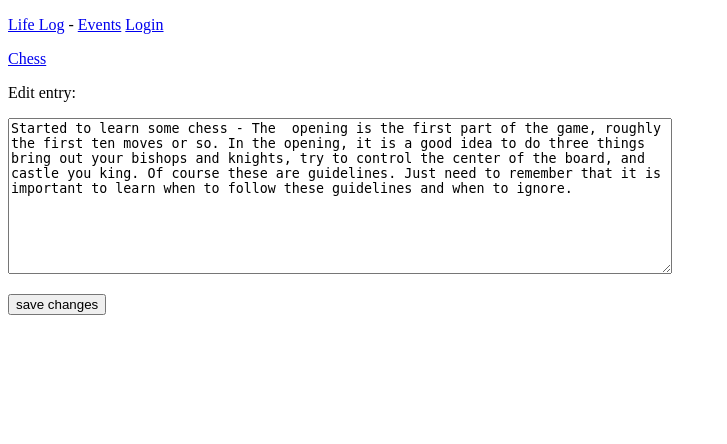
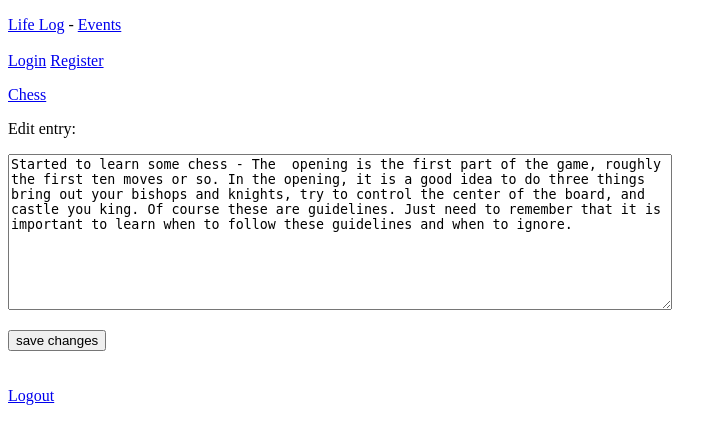
Before and after one commit to Jay-Shah10/life_log, a Django app: page /edit_entry/1/ in a window 1280 px wide. Shown: the top 444 px of the page, without its empty margins (0-727 px from the left). Run offline with Django 3.2, Linux system fonts and the light colour scheme; data comes from the database, SQL or seed files in the repository.

Commit message:
Refactored format and added register button.

```diff
--- a/life_logs/templates/life_logs/base.html
+++ b/life_logs/templates/life_logs/base.html
@@ -10,15 +10,22 @@
     <p>
         <a href="{% url 'life_logs:index' %}"> Life Log</a> -
         <a href="{% url 'life_logs:events' %}">Events</a>
+        <br>
+        <br>
         {% if user.is_authenticated %}
             Hello, {{ user.username }}.
-            <a href="{% url 'user:logout' %}">Logout</a>
+            <br>
         {% else %}
             <a href="{% url 'user:login' %}">Login</a>
+            <a href="{% url 'user:register' %}">Register</a>
+            <br>
         {% endif %}
     </p>
     {% block content  %}
 
     {% endblock  %}
+    <br>
+    <br>
+    <a href="{% url 'user:logout' %}">Logout</a>
 </body>
 </html>
```
